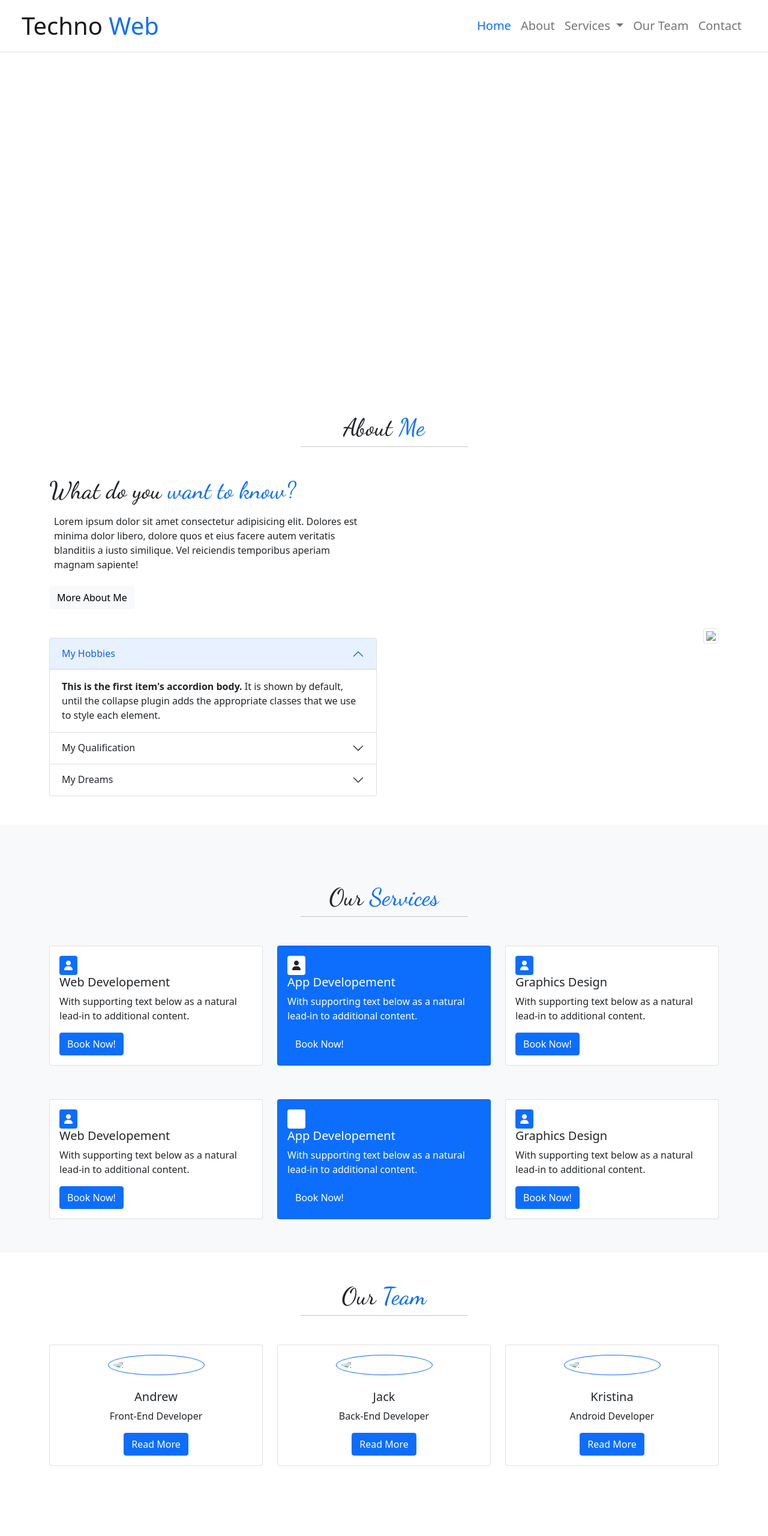
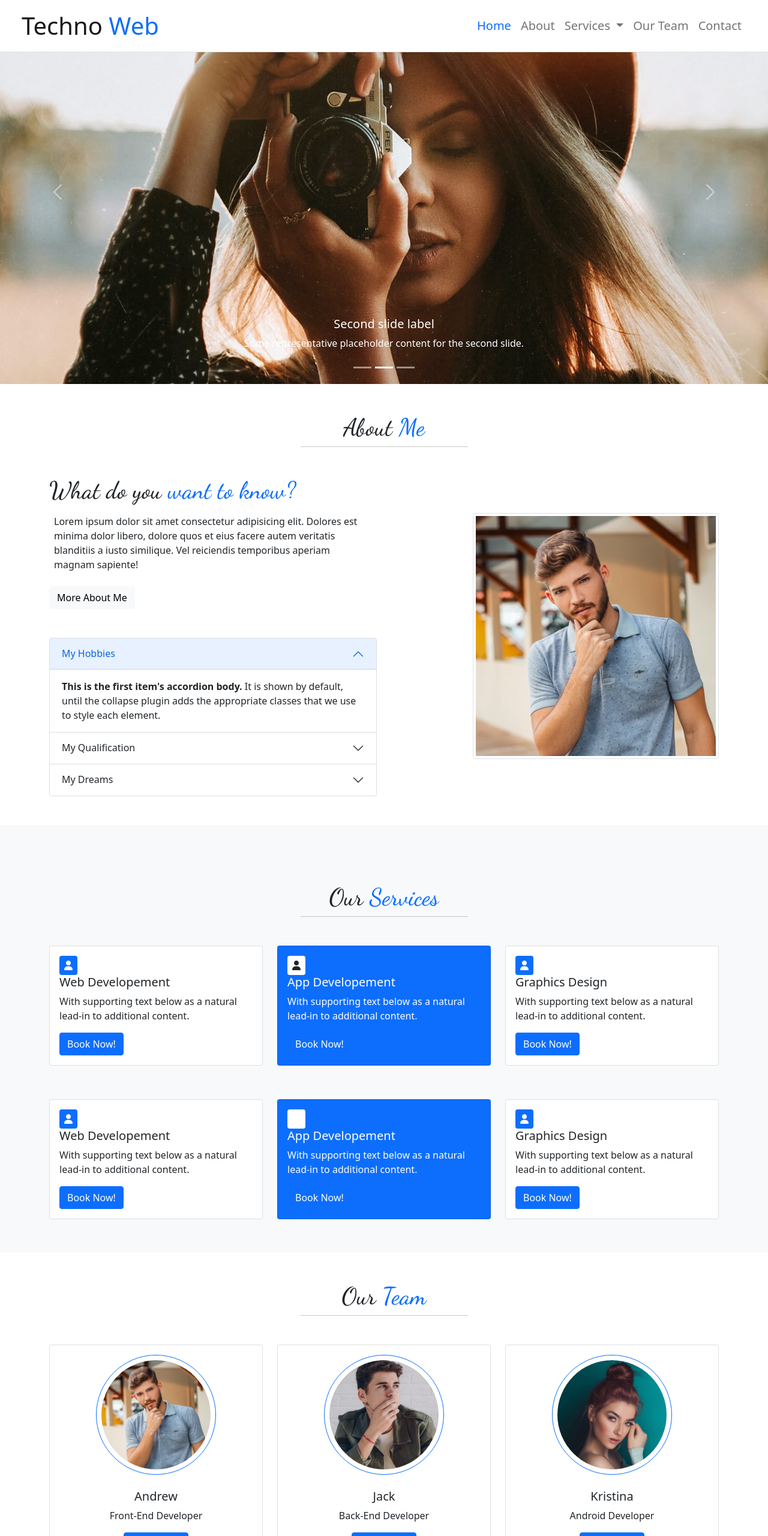
Before and after one commit to chinmayabhol/abccompanywebsite, a plain HTML site: page index.html in a window 1280 px wide. Shown: the top 2560 px of the page at 60% size. Drawn offline with nearby package versions, Linux system fonts and the light colour scheme.

Commit message:
Update index.html

```diff
--- a/index.html
+++ b/index.html
@@ -79,21 +79,21 @@
         </div>
         <div class="carousel-inner">
             <div class="carousel-item active">
-                <img src="images/banner.jpg" class="d-block w-100" alt="...">
+                <img src="banner.jpg" class="d-block w-100" alt="...">
                 <div class="carousel-caption d-md-block">
                     <h5>First slide label</h5>
                     <p>Some representative placeholder content for the first slide.</p>
                 </div>
             </div>
             <div class="carousel-item">
-                <img src="images/banner1.jpg" class="d-block w-100" alt="...">
+                <img src="banner1.jpg" class="d-block w-100" alt="...">
                 <div class="carousel-caption d-md-block">
                     <h5>Second slide label</h5>
                     <p>Some representative placeholder content for the second slide.</p>
                 </div>
             </div>
             <div class="carousel-item">
-                <img src="images/banner2.jpg" class="d-block w-100" alt="...">
+                <img src="banner2.jpg" class="d-block w-100" alt="...">
                 <div class="carousel-caption d-md-block">
                     <h5>Third slide label</h5>
                     <p>Some representative placeholder content for the third slide.</p>
@@ -187,7 +187,7 @@
 
                 </div>
                 <div class="col-sm-12 col-md-6 col-lg-6 col-12 m-auto text-end" data-aos="fade-right" data-aos-offset="200">
-                    <img src="images/s4.jpg" class="img-fluid img-thumbnail">
+                    <img src="s4.jpg" class="img-fluid img-thumbnail">
                 </div>
             </div>
         </div>
@@ -294,7 +294,7 @@
                 <div class="col-sm-12 col-md-4 col-lg-4 col-12">
                     <div class="card" data-aos="zoom-in-up" data-aos-offset="200">
                         <div class="card-body">
-                            <img src="images/s4.jpg" class="img-fluid rounded-circle border border-primary p-2">
+                            <img src="s4.jpg" class="img-fluid rounded-circle border border-primary p-2">
                             <h5 class="card-title mt-4">Andrew</h5>
                             <p class="card-text">Front-End Developer</p>
                             <a href="#" class="btn btn-primary">Read More</a>
@@ -304,7 +304,7 @@
                 <div class="col-sm-12 col-md-4 col-lg-4 col-12">
                     <div class="card" data-aos="zoom-in-left" data-aos-offset="200">
                         <div class="card-body">
-                            <img src="images/s2.jpg" class="img-fluid rounded-circle border border-primary p-2">
+                            <img src="s2.jpg" class="img-fluid rounded-circle border border-primary p-2">
                             <h5 class="card-title mt-4">Jack</h5>
                             <p class="card-text">Back-End Developer</p>
                             <a href="#" class="btn btn-primary">Read More</a>
@@ -314,7 +314,7 @@
                 <div class="col-sm-12 col-md-4 col-lg-4 col-12">
                     <div class="card" data-aos="zoom-in-right" data-aos-offset="200">
                         <div class="card-body">
-                            <img src="images/s3.jpg" class="img-fluid rounded-circle border border-primary p-2">
+                            <img src="s3.jpg" class="img-fluid rounded-circle border border-primary p-2">
                             <h5 class="card-title mt-4">Kristina</h5>
                             <p class="card-text">Android Developer</p>
                             <a href="#" class="btn btn-primary">Read More</a>
@@ -382,7 +382,7 @@
                     </form>
                 </div>
                 <div class="col-sm-12 col-md-6 col-lg-6 col-12 m-auto text-end p-4" data-aos="zoom-in-left" data-aos-offset="200">
-                    <img src="images/s6.jpg" class="img-fluid img-thumbnail p-2">
+                    <img src="s6.jpg" class="img-fluid img-thumbnail p-2">
                 </div>
             </div>
         </div>
```
